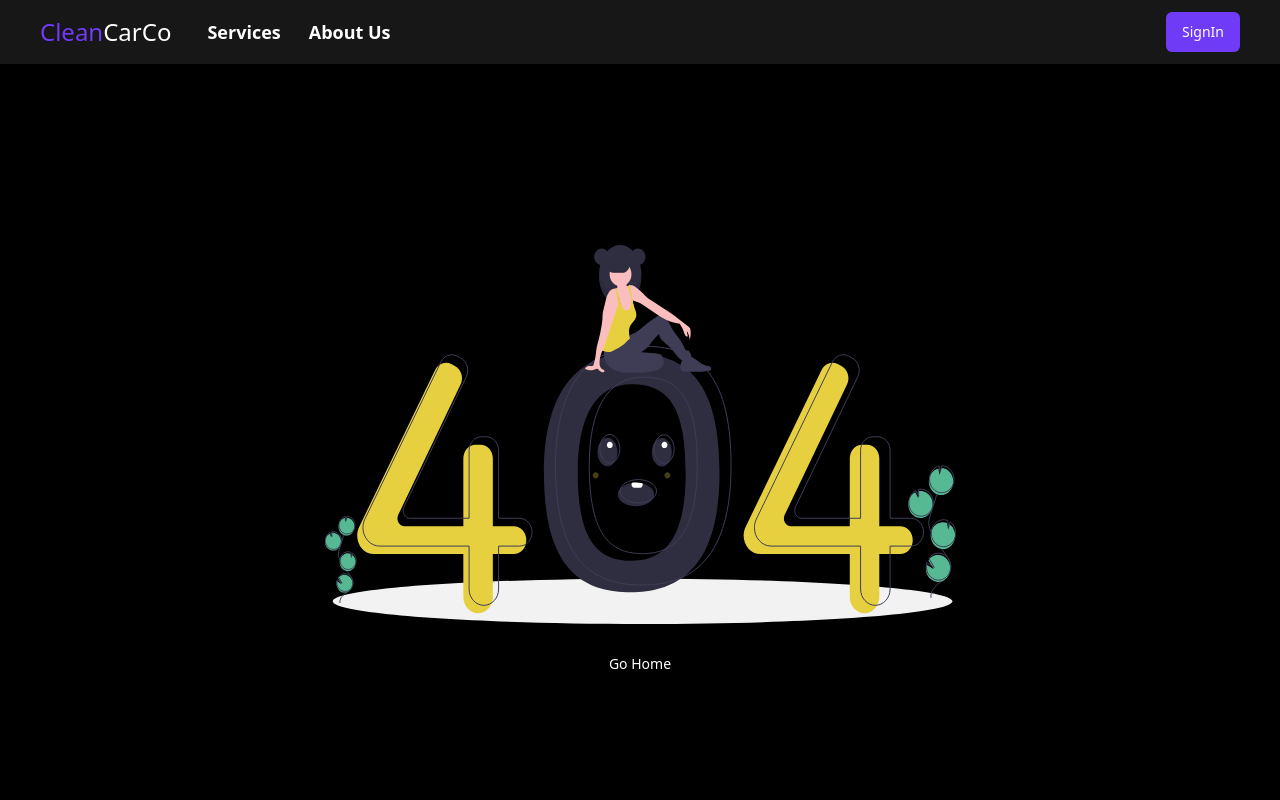
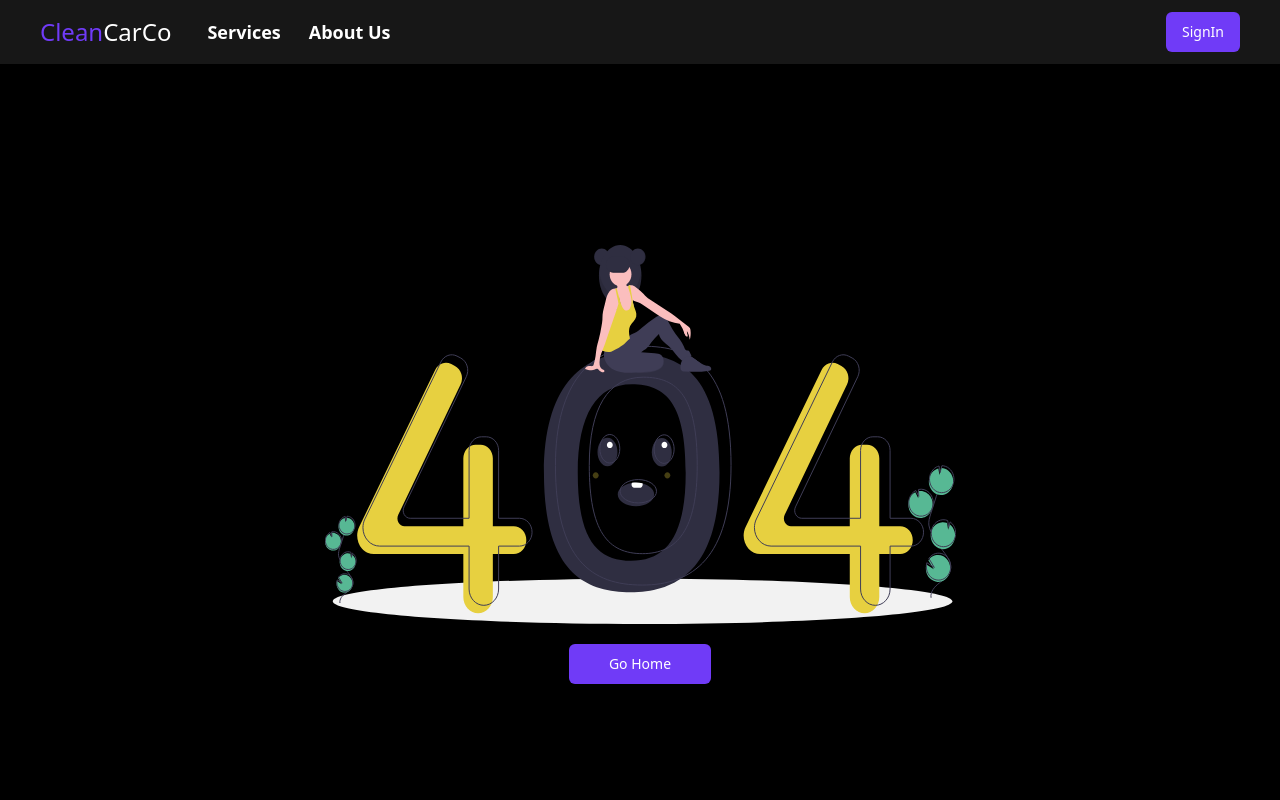
Before and after one commit to AsibHasanRiyad/car-washing-system-client, a React (Vite) app: page /error in a window 1280 px wide. Shown: the top 800 px of the page. Built offline with nearby package versions, Linux system fonts and the light colour scheme.

Commit message:
button problem solved

```diff
--- a/src/components/shared/BookSlotModal.tsx
+++ b/src/components/shared/BookSlotModal.tsx
@@ -1,6 +1,4 @@
 import { useForm } from "react-hook-form";
-
-import { FaArrowRightLong } from "react-icons/fa6";
 import { Button } from "@/components/ui/button";
 
 import {
@@ -86,12 +84,7 @@ export function BookingSlotModal({ slotData }: { slotData: TSlotData }) {
     <div>
       <Dialog open={isOpen} onOpenChange={setIsOpen}>
         <DialogTrigger className="w-full" asChild>
-          <Button
-            variant="expandIcon"
-            Icon={FaArrowRightLong}
-            iconPlacement="right"
-            className="px-16 py-5 text-white rounded-lg bg-primary mt-7 "
-          >
+          <Button className="px-16 py-5 text-white rounded-lg bg-primary mt-7 ">
             Pay Now
           </Button>
         </DialogTrigger>
--- a/src/components/ui/button.tsx
+++ b/src/components/ui/button.tsx
@@ -1,25 +1,36 @@
 import * as React from "react";
-import { Slot } from "@radix-ui/react-slot";
+import { Slot, Slottable } from "@radix-ui/react-slot";
 import { cva, type VariantProps } from "class-variance-authority";
-
 import { cn } from "@/lib/utils";
 
 const buttonVariants = cva(
-  "inline-flex items-center justify-center whitespace-nowrap rounded-md text-sm font-medium ring-offset-white transition-colors focus-visible:outline-none focus-visible:ring-2 focus-visible:ring-neutral-950 focus-visible:ring-offset-2 disabled:pointer-events-none disabled:opacity-50 dark:ring-offset-neutral-950 dark:focus-visible:ring-neutral-300",
+  "inline-flex items-center justify-center whitespace-nowrap rounded-md text-sm font-medium ring-offset-background transition-colors focus-visible:outline-none focus-visible:ring-2 focus-visible:ring-ring focus-visible:ring-offset-2 disabled:pointer-events-none disabled:opacity-50",
   {
     variants: {
       variant: {
-        default:
-          "bg-primary text-neutral-50 hover:bg-primary dark:bg-neutral-50 dark:text-neutral-900 dark:hover:bg-neutral-50/90",
+        default: "bg-primary text-primary-foreground hover:bg-primary/90",
         destructive:
-          "bg-red-500 text-neutral-50 hover:bg-red-500/90 dark:bg-red-900 dark:text-neutral-50 dark:hover:bg-red-900/90",
+          "bg-destructive text-destructive-foreground hover:bg-destructive/90",
         outline:
-          "border border-neutral-200 bg-white hover:bg-neutral-100 hover:text-neutral-900 dark:border-neutral-800 dark:bg-neutral-950 dark:hover:bg-neutral-800 dark:hover:text-neutral-50",
+          "border border-input bg-background hover:bg-accent hover:text-accent-foreground",
         secondary:
-          "bg-neutral-100 text-neutral-900 hover:bg-neutral-100/80 dark:bg-neutral-800 dark:text-neutral-50 dark:hover:bg-neutral-800/80",
-        ghost:
-          "hover:bg-neutral-100 hover:text-neutral-900 dark:hover:bg-neutral-800 dark:hover:text-neutral-50",
-        link: "text-neutral-900 underline-offset-4 hover:underline dark:text-neutral-50",
+          "bg-secondary text-secondary-foreground hover:bg-secondary/80",
+        ghost: "hover:bg-accent hover:text-accent-foreground",
+        link: "text-primary underline-offset-4 hover:underline",
+        expandIcon:
+          "group relative text-primary-foreground bg-primary hover:bg-primary/90",
+        ringHover:
+          "bg-primary text-primary-foreground transition-all duration-300 hover:bg-primary/90 hover:ring-2 hover:ring-primary/90 hover:ring-offset-2",
+        shine:
+          "text-primary-foreground animate-shine bg-gradient-to-r from-primary via-primary/75 to-primary bg-[length:400%_100%] ",
+        gooeyRight:
+          "text-primary-foreground relative bg-primary z-0 overflow-hidden transition-all duration-500 before:absolute before:inset-0 before:-z-10 before:translate-x-[150%] before:translate-y-[150%] before:scale-[2.5] before:rounded-[100%] before:bg-gradient-to-r from-zinc-400 before:transition-transform before:duration-1000  hover:before:translate-x-[0%] hover:before:translate-y-[0%] ",
+        gooeyLeft:
+          "text-primary-foreground relative bg-primary z-0 overflow-hidden transition-all duration-500 after:absolute after:inset-0 after:-z-10 after:translate-x-[-150%] after:translate-y-[150%] after:scale-[2.5] after:rounded-[100%] after:bg-gradient-to-l from-zinc-400 after:transition-transform after:duration-1000  hover:after:translate-x-[0%] hover:after:translate-y-[0%] ",
+        linkHover1:
+          "relative after:absolute after:bg-primary after:bottom-2 after:h-[1px] after:w-2/3 after:origin-bottom-left after:scale-x-100 hover:after:origin-bottom-right hover:after:scale-x-0 after:transition-transform after:ease-in-out after:duration-300",
+        linkHover2:
+          "relative after:absolute after:bg-primary after:bottom-2 after:h-[1px] after:w-2/3 after:origin-bottom-right after:scale-x-0 hover:after:origin-bottom-left hover:after:scale-x-100 after:transition-transform after:ease-in-out after:duration-300",
       },
       size: {
         default: "h-10 px-4 py-2",
@@ -35,21 +46,59 @@ const buttonVariants = cva(
   }
 );
 
+interface IconProps {
+  Icon: React.ElementType;
+  iconPlacement: "left" | "right";
+}
+
+interface IconRefProps {
+  Icon?: never;
+  iconPlacement?: undefined;
+}
+
 export interface ButtonProps
   extends React.ButtonHTMLAttributes<HTMLButtonElement>,
     VariantProps<typeof buttonVariants> {
   asChild?: boolean;
 }
 
-const Button = React.forwardRef<HTMLButtonElement, ButtonProps>(
-  ({ className, variant, size, asChild = false, ...props }, ref) => {
+export type ButtonIconProps = IconProps | IconRefProps;
+
+const Button = React.forwardRef<
+  HTMLButtonElement,
+  ButtonProps & ButtonIconProps
+>(
+  (
+    {
+      className,
+      variant,
+      size,
+      asChild = false,
+      Icon,
+      iconPlacement,
+      ...props
+    },
+    ref
+  ) => {
     const Comp = asChild ? Slot : "button";
     return (
       <Comp
         className={cn(buttonVariants({ variant, size, className }))}
         ref={ref}
         {...props}
-      />
+      >
+        {Icon && iconPlacement === "left" && (
+          <div className="w-0 translate-x-[0%] pr-0 opacity-0 transition-all duration-200 group-hover:w-5 group-hover:translate-x-100 group-hover:pr-2 group-hover:opacity-100">
+            <Icon />
+          </div>
+        )}
+        <Slottable>{props.children}</Slottable>
+        {Icon && iconPlacement === "right" && (
+          <div className="w-0 translate-x-[100%] pl-0 opacity-0 transition-all duration-200 group-hover:w-5 group-hover:translate-x-0 group-hover:pl-2 group-hover:opacity-100">
+            <Icon />
+          </div>
+        )}
+      </Comp>
     );
   }
 );
--- a/src/redux/api/baseApi.ts
+++ b/src/redux/api/baseApi.ts
@@ -2,7 +2,7 @@ import { createApi, fetchBaseQuery } from "@reduxjs/toolkit/query/react";
 import { RootState } from "../store";
 
 const baseQuery = fetchBaseQuery({
-  baseUrl: "https://car-washing-system-server-cyan.vercel.app",
+  baseUrl: "https://car-washing-system-server-cyan.vercel.app/api",
   credentials: "include",
   prepareHeaders: (headers, { getState }) => {
     const token = (getState() as RootState)?.auth?.token;
```
